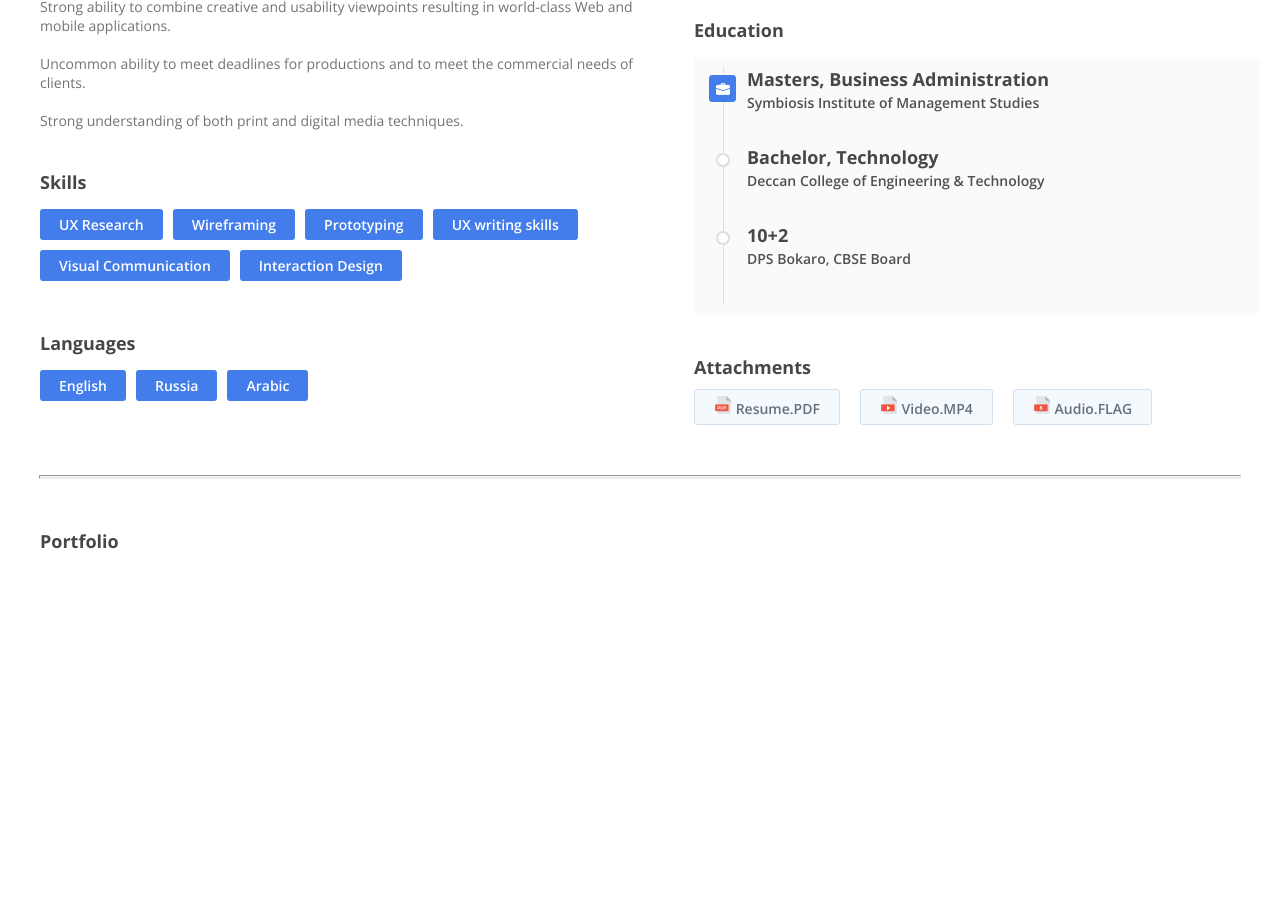
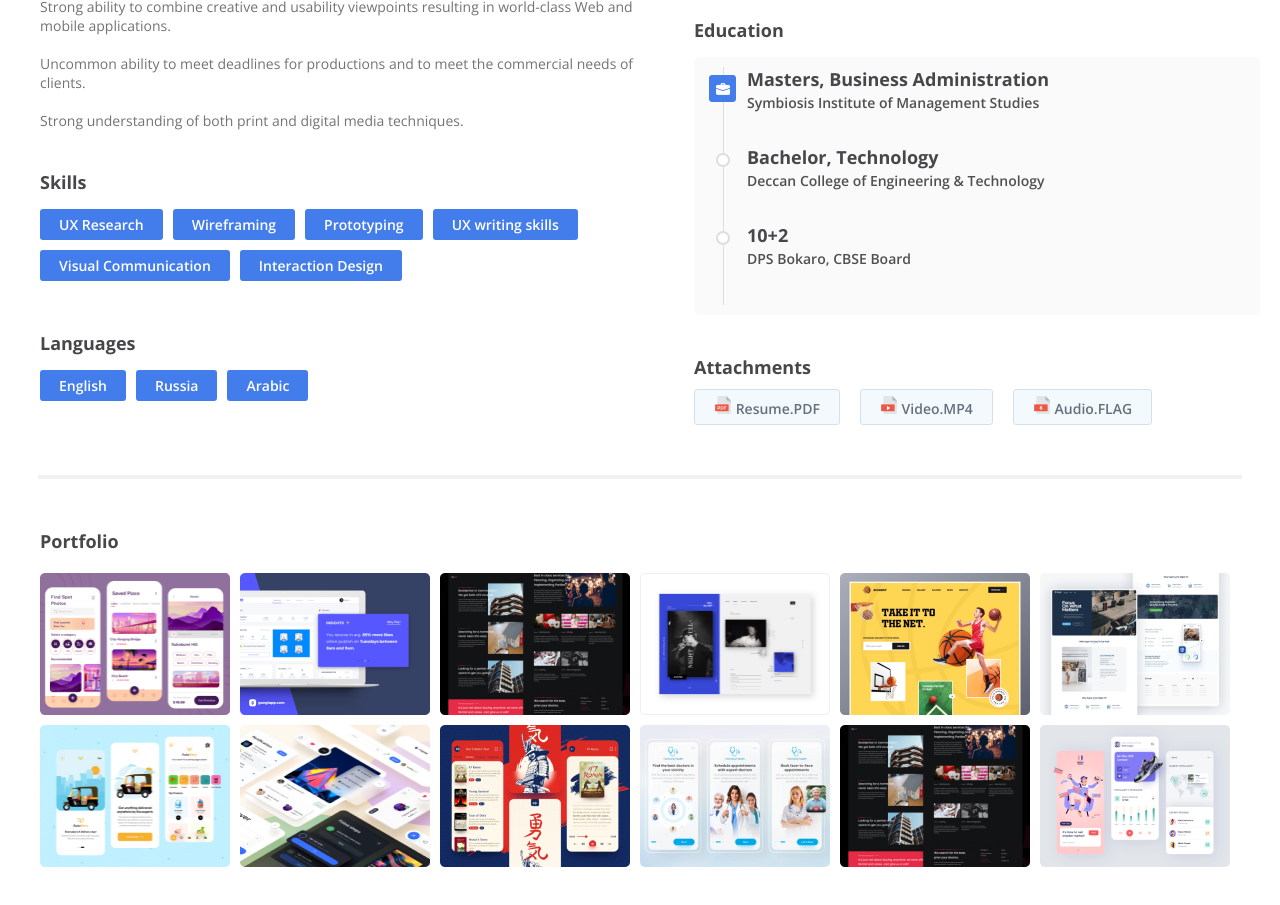
Before and after one commit to devpenzil/Practice-4-BEM, a plain HTML site: page index.html in a window 1280 px wide. Shown: the part 542-1447 px from the top of the page. Before the commit the page ends 1095 px from the top, so only its background shows below. Drawn offline with nearby package versions, Linux system fonts and the light colour scheme.

Commit message:
portfolio

```diff
--- a/index.html
+++ b/index.html
@@ -174,9 +174,24 @@
         <hr class="hr">
 
 <!-- Portfolio  -->
-<div class="container portfolio">
-    <div class="portfolio__head">Portfolio</div>
-
+<div class="container">
+    <div class=" portfolio">
+        <div class="portfolio__head">Portfolio</div>
+        <div class="portfolio__photos">
+            <img src="./assets/pf1.png" class="portfolio__photos__photo" alt="">
+            <img src="./assets/pf2.png" class="portfolio__photos__photo" alt="">
+            <img src="./assets/pf3.png" class="portfolio__photos__photo" alt="">
+            <img src="./assets/pf4.png" class="portfolio__photos__photo" alt="">
+            <img src="./assets/pf5.png" class="portfolio__photos__photo" alt="">
+            <img src="./assets/pf6.png" class="portfolio__photos__photo" alt="">
+            <img src="./assets/pf7.png" class="portfolio__photos__photo" alt="">
+            <img src="./assets/pf8.png" class="portfolio__photos__photo" alt="">
+            <img src="./assets/pf9.png" class="portfolio__photos__photo" alt="">
+            <img src="./assets/pf10.png" class="portfolio__photos__photo" alt="">
+            <img src="./assets/pf11.png" class="portfolio__photos__photo" alt="">
+            <img src="./assets/pf12.png" class="portfolio__photos__photo" alt="">
+        </div>
+    </div>
 </div>
 <!-- portfolio close  -->
 
--- a/style.scss
+++ b/style.scss
@@ -323,13 +323,26 @@ body {
 .hr{
         margin: auto;
         width: 1200px;
-        height: 2px;
-        background-color: #F1F1F1;
+        height: 0px;
+        border:2px solid #F1F1F1;
 
 }
 .portfolio{
     margin-top: 50px;
+    margin-bottom: 50px;
     &__head{
         @include section-head;
     }
+    &__photos{
+        margin-top: 20px;
+        display: flex;
+        flex-direction: row;
+        flex-wrap: wrap;
+
+        &__photo{
+            margin-right: 10px;
+            margin-bottom: 10px;
+            width: 190px;
+        }
+    }
 }
```
Also changed, not shown: assets/pf1.png (added), assets/pf10.png (added), assets/pf11.png (added), assets/pf12.png (added), assets/pf2.png (added), assets/pf3.png (added), assets/pf4.png (added), assets/pf5.png (added), assets/pf6.png (added), assets/pf7.png (added), assets/pf8.png (added), assets/pf9.png (added), style.css, 1 other file.
